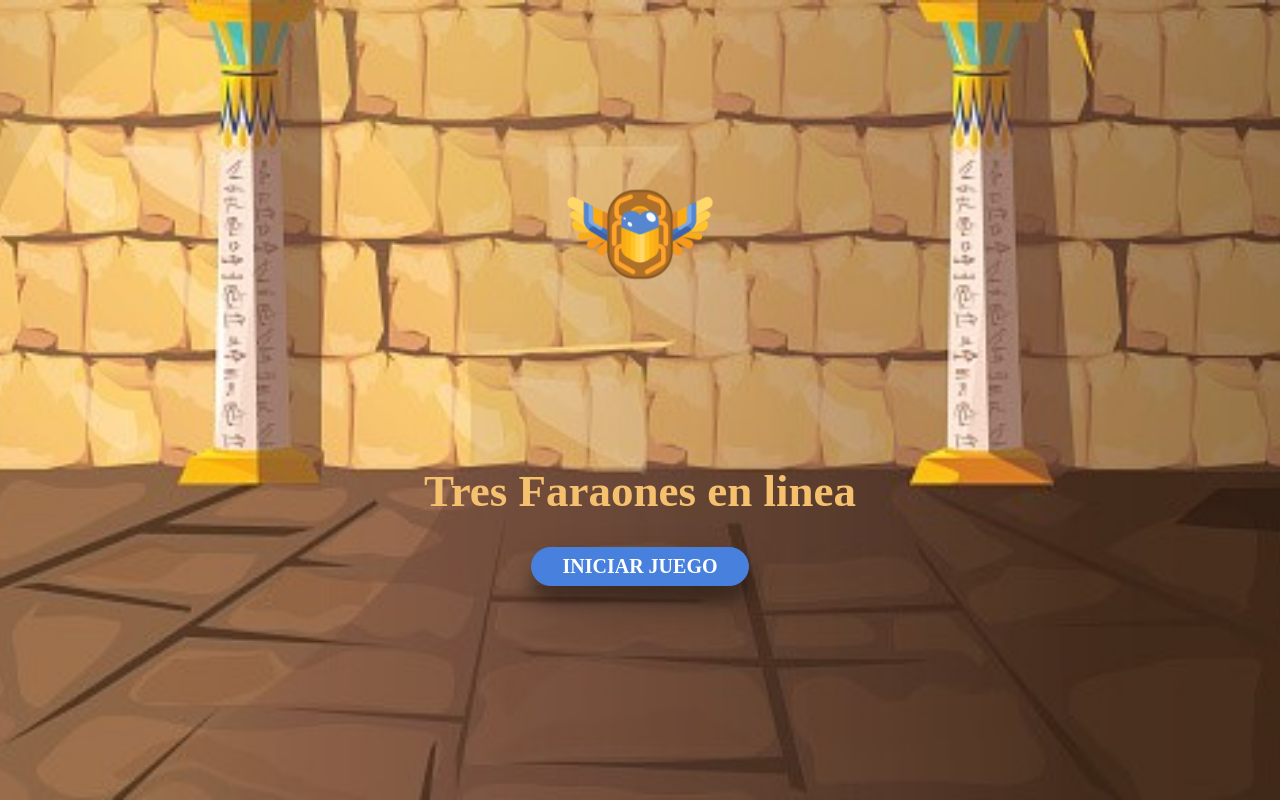
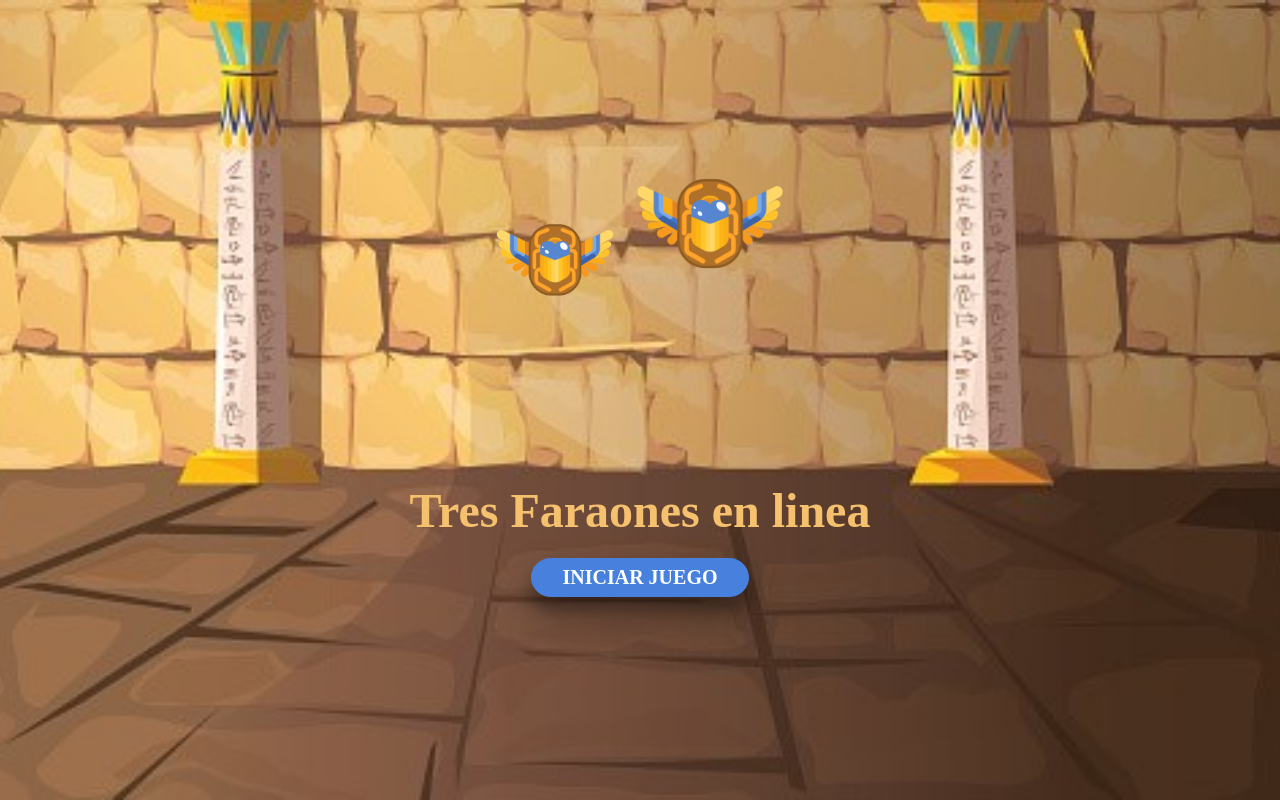
Before and after one commit to Solcii/Tres-faraones-en-linea, a React (Create React App) app: page / in a window 1280 px wide. Built offline with nearby package versions, Linux system fonts and the light colour scheme; a web font is replaced by a local one.

Commit message:
segundo beetle animado

```diff
--- a/src/App.css
+++ b/src/App.css
@@ -21,6 +21,18 @@
   width: 100%;
 }
 
+.beetle-container{
+  display: flex;
+}
+
+.beetle-container .beetle:first-child {
+  width: 12rem;
+  height: 12rem;
+  align-self: flex-end;
+  -webkit-animation-duration: 2.2s;
+  animation-duration: 2.2s;
+}
+
 /* Diseño Responsive */
 @media (max-width: 768px) {
   .container {
--- a/src/App.js
+++ b/src/App.js
@@ -91,7 +91,7 @@ const App = () => {
   return (
     <div className="container">
 
-      {gameMenu ? <div className='menu-container'><Beetle/><Title/><Button onClick={startGame} buttonTextContent={'INICIAR JUEGO'}/></div>
+      {gameMenu ? <div className='menu-container'><div className='beetle-container'><Beetle/><Beetle/></div><Title/><Button onClick={startGame} buttonTextContent={'INICIAR JUEGO'}/></div>
       : gameOn ? <Modal onClick={handleGameOn} buttonTextContent={'Entendido'}/> :
       <>
       <Board winningSquares={winningSquares} turn={turn} squares={squares} onClick={handleClick}/>
--- a/src/components/Beetle/Beetle.css
+++ b/src/components/Beetle/Beetle.css
@@ -25,10 +25,10 @@
 }
 
 @-webkit-keyframes mover {
-    0% { transform: translateY(50px); }
-    100% { transform: translateY(-50px); }
+    0% { transform: translateY(8rem); }
+    100% { transform: translateY(-5rem); }
 }
 @keyframes mover {
-    0% { transform: translateY(50px); }
-    100% { transform: translateY(-50px); }
+    0% { transform: translateY(8rem); }
+    100% { transform: translateY(-5rem); }
 }
--- a/src/components/Title/Title.css
+++ b/src/components/Title/Title.css
@@ -1,6 +1,6 @@
 .title {
     font-family: 'Fascinate', cursive;
-    font-size: 4.5rem;
+    font-size: 4.8rem;
     color: #F6C16E;
-    margin-bottom: 2rem;
+    margin: 3rem 0 1rem;
 }
```
